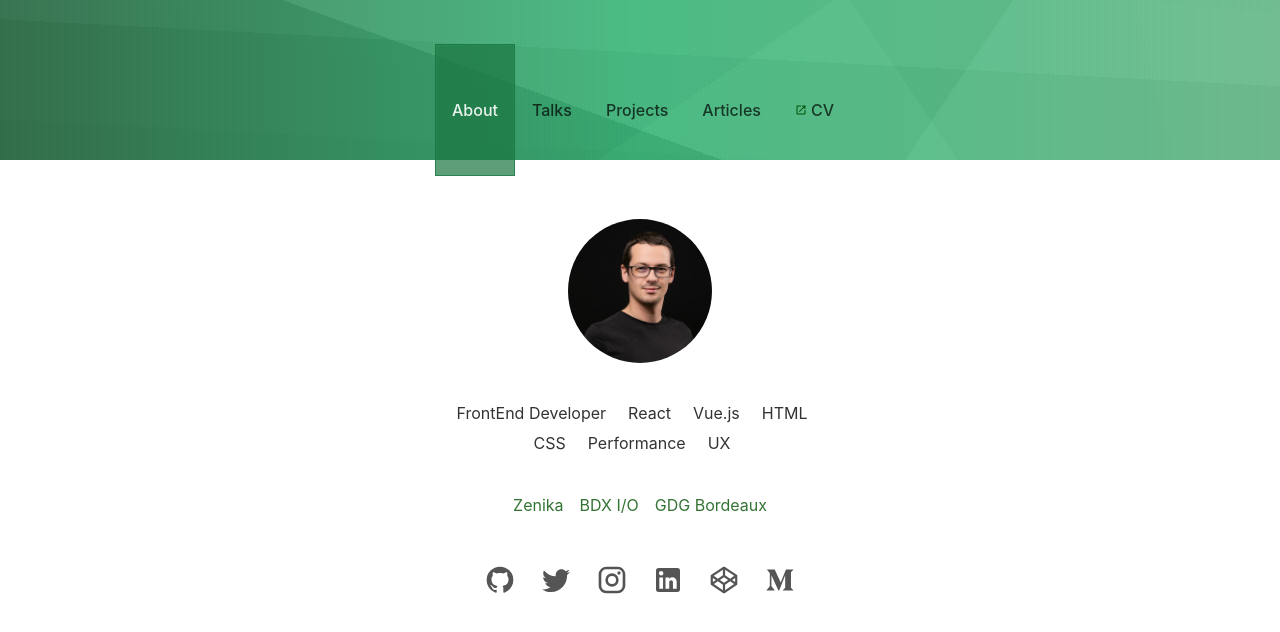
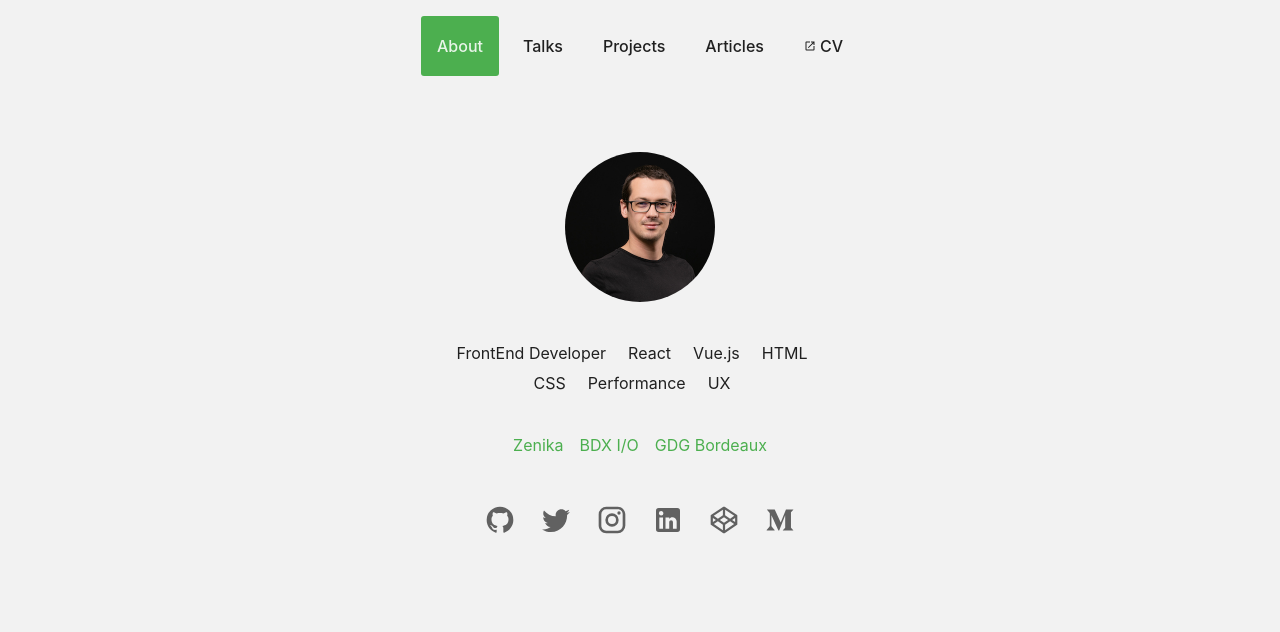
Before and after one commit to brunosabot/brunosabot.dev, a React (Create React App) app: page /about in a window 1280 px wide. Shown: the top 632 px of the page. Built offline with nearby package versions, Linux system fonts and the light colour scheme.

Commit message:
Handle prefers color scheme

```diff
--- a/src/App/Pages.jsx
+++ b/src/App/Pages.jsx
@@ -24,8 +24,9 @@ const Pages = () => {
       style={{
         ...props,
         position: state === "update" ? null : "absolute",
-        height: "100%",
-        width: "100%"
+        height: "calc(100% - 108px)",
+        width: "100%",
+        padding: "16px"
       }}
       key={key}
     >
--- a/src/components/routes/About.module.css
+++ b/src/components/routes/About.module.css
@@ -36,7 +36,7 @@
 }
 
 .BiographyLink {
-  color: rgba(0, 80, 0, 0.8);
+  color: var(--accent-color);
   display: inline-block;
   line-height: 1.5;
   margin: 0 5px;
@@ -46,7 +46,7 @@
   text-decoration: none;
 }
 .BiographyLink:after {
-  background-color: rgba(0, 80, 0, 0.8);
+  background-color: var(--accent-color);
   bottom: 0;
   content: "";
   height: 3px;
@@ -67,33 +67,17 @@
   white-space: nowrap;
 }
 
-.SocialLinksWrapper {
-  background: rgb(171, 128, 77, 0.2);
-  bottom: 0;
-  display: flex;
-  justify-content: center;
-  left: 0;
-  overflow: auto;
-  position: absolute;
-  right: 0;
-}
-.SocialLinks {
-  display: flex;
-  max-width: 100%;
-  width: 384px;
-}
-
 .Social {
   padding: 12px;
 }
 
 .SocialIcon {
   display: block;
-  fill: #555555;
+  fill: var(--text-medium-color);
   height: 32px;
   transition: 0.2s all cubic-bezier(0.4, 0, 0.6, 1);
   width: 32px;
 }
 .SocialIcon:hover {
-  fill: rgba(0, 80, 0, 0.8);
+  fill: var(--accent-color);
 }
--- a/src/components/routes/Articles.module.css
+++ b/src/components/routes/Articles.module.css
@@ -1,13 +1,17 @@
 .Articles {
   align-items: center;
+  background: var(--background-dp1);
+  border-radius: 5px;
+  box-shadow: 0px 2px 1px -1px rgba(0, 0, 0, 0.2), 0px 1px 1px 0px rgba(0, 0, 0, 0.14),
+    0px 1px 3px 0px rgba(0, 0, 0, 0.12);
   display: flex;
   flex-direction: column;
-  max-width: 100%;
-  padding: 40px 16px 16px 16px;
+  margin: auto;
+  max-width: 600px;
+  padding: 8px 16px;
 }
 .Article {
   align-items: center;
-  border-bottom: 1px solid rgba(0, 80, 0, 0.1);
   color: inherit;
   display: flex;
   justify-content: space-between;
@@ -16,11 +20,8 @@
   text-decoration: none;
   width: 560px;
 }
-.Article:first-child {
-  border-top: 1px solid rgba(0, 80, 0, 0.1);
-}
 .Article:hover {
-  color: rgb(0, 80, 0);
+  color: var(--accent-color);
 }
 .Date {
   font-size: 12px;
--- a/src/components/routes/Projects.module.css
+++ b/src/components/routes/Projects.module.css
@@ -1,25 +1,30 @@
 .Projects {
   align-items: center;
+  background: var(--background-dp1);
+  border-radius: 5px;
+  box-shadow: 0px 2px 1px -1px rgba(0, 0, 0, 0.2), 0px 1px 1px 0px rgba(0, 0, 0, 0.14),
+    0px 1px 3px 0px rgba(0, 0, 0, 0.12);
   display: flex;
   flex-direction: column;
-  max-width: 100%;
-  padding: 40px 16px 16px 16px;
+  margin: auto;
+  max-width: 400px;
+  padding: 16px;
 }
 .Project {
   max-width: 100%;
   width: 400px;
 }
 .ProjectLink {
-  color: #333333;
-  line-height: 1.5;
-  text-decoration: none;
+  display: block;
+  margin: -16px -16px 0 -16px;
+  width: calc(100% + 32px);
 }
 .Image {
-  border-radius: 4px;
+  border-radius: 5px 5px 0 0;
   max-width: 100%;
 }
 .Play {
   display: block;
-  margin: auto;
+  margin: 16px auto 0 auto;
   width: 200px;
 }
--- a/src/components/routes/Talks.module.css
+++ b/src/components/routes/Talks.module.css
@@ -1,7 +1,12 @@
 .Talks {
   align-items: center;
+  background: var(--background-dp1);
+  border-radius: 5px;
+  box-shadow: 0px 2px 1px -1px rgba(0, 0, 0, 0.2), 0px 1px 1px 0px rgba(0, 0, 0, 0.14),
+    0px 1px 3px 0px rgba(0, 0, 0, 0.12);
   display: flex;
   flex-direction: column;
-  max-width: 100%;
-  padding: 40px 16px 16px 16px;
+  margin: auto;
+  max-width: 600px;
+  padding: 8px 16px;
 }
--- a/src/components/ui/header/Header.module.css
+++ b/src/components/ui/header/Header.module.css
@@ -1,77 +1,11 @@
 .Wrapper {
   display: flex;
   overflow: auto;
-  padding-bottom: 16px;
 }
 .Header {
   align-items: center;
-  background-image: linear-gradient(
-      56deg,
-      rgba(254, 254, 254, 0.05) 0%,
-      rgba(254, 254, 254, 0.05) 69%,
-      rgba(160, 160, 160, 0.05) 69%,
-      rgba(160, 160, 160, 0.05) 100%
-    ),
-    linear-gradient(
-      194deg,
-      rgba(102, 102, 102, 0.02) 0%,
-      rgba(102, 102, 102, 0.02) 60%,
-      rgba(67, 67, 67, 0.02) 60%,
-      rgba(67, 67, 67, 0.02) 100%
-    ),
-    linear-gradient(
-      76deg,
-      rgba(169, 169, 169, 0.06) 0%,
-      rgba(169, 169, 169, 0.06) 89%,
-      rgba(189, 189, 189, 0.06) 89%,
-      rgba(189, 189, 189, 0.06) 100%
-    ),
-    linear-gradient(
-      326deg,
-      rgba(213, 213, 213, 0.04) 0%,
-      rgba(213, 213, 213, 0.04) 45%,
-      rgba(66, 66, 66, 0.04) 45%,
-      rgba(66, 66, 66, 0.04) 100%
-    ),
-    linear-gradient(
-      183deg,
-      rgba(223, 223, 223, 0.01) 0%,
-      rgba(223, 223, 223, 0.01) 82%,
-      rgba(28, 28, 28, 0.01) 82%,
-      rgba(28, 28, 28, 0.01) 100%
-    ),
-    linear-gradient(
-      3deg,
-      rgba(20, 20, 20, 0.06) 0%,
-      rgba(20, 20, 20, 0.06) 62%,
-      rgba(136, 136, 136, 0.06) 62%,
-      rgba(136, 136, 136, 0.06) 100%
-    ),
-    linear-gradient(
-      200deg,
-      rgba(206, 206, 206, 0.09) 0%,
-      rgba(206, 206, 206, 0.09) 58%,
-      rgba(6, 6, 6, 0.09) 58%,
-      rgba(6, 6, 6, 0.09) 100%
-    ),
-    linear-gradient(
-      304deg,
-      rgba(162, 162, 162, 0.07) 0%,
-      rgba(162, 162, 162, 0.07) 27%,
-      rgba(24, 24, 24, 0.07) 27%,
-      rgba(24, 24, 24, 0.07) 100%
-    ),
-    linear-gradient(
-      186deg,
-      rgba(166, 166, 166, 0.04) 0%,
-      rgba(166, 166, 166, 0.04) 5%,
-      rgba(210, 210, 210, 0.04) 5%,
-      rgba(210, 210, 210, 0.04) 100%
-    ),
-    linear-gradient(90deg, rgb(26, 118, 64), rgb(32, 207, 121), rgb(78, 196, 128));
   display: flex;
   flex-grow: 1;
-  height: 160px;
   justify-content: center;
 }
 .Links {
@@ -79,7 +13,5 @@
   display: flex;
   height: 100%;
   max-width: 100%;
-  padding: 0 16px;
-  white-space: nowrap;
-  width: 442px;
+  padding: 16px 12px;
 }
--- a/src/components/ui/header/HeaderLink.module.css
+++ b/src/components/ui/header/HeaderLink.module.css
@@ -1,18 +1,18 @@
 .Wrapper {
   display: inline-block;
-  height: 100px;
+  height: 60px;
 }
 .HeaderLink {
   align-items: center;
-  border: solid transparent;
-  border-width: 1px;
-  color: rgb(0, 0, 0, 0.7);
+  border-radius: 3px;
+  color: var(--text-color);
   cursor: pointer;
   display: inline-flex;
   font-weight: 500;
   height: 100%;
   justify-content: center;
   line-height: 40px;
+  margin: 0 4px;
   outline: 0;
   padding: 0 16px;
   position: relative;
@@ -21,25 +21,20 @@
 
 @media (hover: hover) {
   .HeaderLink:hover {
-    background-color: rgb(255, 255, 255, 0.3);
-    border-color: rgba(255, 255, 255, 0.3);
-    height: calc(100% - 32px);
-    margin-top: 16px;
+    background-color: var(--background-dp2);
+    height: calc(100% - 16px);
+    margin-top: 8px;
   }
 }
 
 .HeaderLink.HeaderLinkActive {
-  background-color: rgba(26, 118, 64, 0.7);
-  border-color: rgba(26, 118, 64, 0.7);
-  box-shadow: 0 0 0 1px inset rgb(32, 207, 121, 0.1);
-  color: rgba(255, 255, 255, 0.9);
+  background-color: var(--accent-color);
+  color: var(--text-reverse-color);
   cursor: initial;
-  height: calc(100% + 32px);
-  margin-top: -16px;
 }
 
 .External {
-  fill: rgb(0, 80, 0);
+  fill: var(--text-color);
   height: 12px;
   padding-right: 4px;
   width: 16px;
--- a/src/components/ui/images/Avatar.module.css
+++ b/src/components/ui/images/Avatar.module.css
@@ -1,11 +1,14 @@
 .Avatar {
-  border: 3px solid;
-  border-color: transparent;
+  border: 0 solid;
+  border-color: rgb(26, 118, 64) rgb(32, 207, 121) rgb(78, 196, 128) rgba(0, 80, 0, 0.8);
   border-radius: 75px;
+  box-sizing: initial;
   height: 150px;
+  margin: 4px;
   transition: 0.2s all cubic-bezier(0.4, 0, 0.6, 1);
   width: 150px;
 }
 .Avatar:hover {
-  border-color: rgb(26, 118, 64) rgb(32, 207, 121) rgb(78, 196, 128) rgba(0, 80, 0, 0.8);
+  border-width: 4px;
+  margin: 0;
 }
--- a/src/components/ui/talks/Talk.module.css
+++ b/src/components/ui/talks/Talk.module.css
@@ -5,15 +5,11 @@
   white-space: nowrap;
 }
 .Talk {
-  border-bottom: 1px solid rgba(0, 80, 0, 0.1);
   max-width: 100%;
   width: 560px;
 }
-.Talk:first-child {
-  border-top: 1px solid rgba(0, 80, 0, 0.1);
-}
 .Talk:hover {
-  color: rgb(0, 80, 0);
+  color: var(--accent-color);
 }
 .Head {
   align-items: center;
--- a/src/index.css
+++ b/src/index.css
@@ -1,11 +1,33 @@
 body {
-  color: #333333;
-  fill: #333333;
+  --accent-color: #a5d6a7;
+  --background: #121212;
+  --text-color: rgba(255, 255, 255, 0.87);
+  --text-medium-color: rgba(255, 255, 255, 0.6);
+  --text-reverse-color: rgba(0, 0, 0, 0.87);
+  --background-dp1: rgb(255, 255, 255, 0.05);
+  --background-dp2: rgb(255, 255, 255, 0.1);
+
+  background-color: var(--background);
+  color: var(--text-color);
+  fill: var(--text-color);
   font-family: -apple-system, BlinkMacSystemFont, "Segoe UI", "Roboto", "Oxygen", "Ubuntu",
     "Cantarell", "Fira Sans", "Droid Sans", "Helvetica Neue", sans-serif;
   -webkit-font-smoothing: antialiased;
   -moz-osx-font-smoothing: grayscale;
 }
+
+@media (prefers-color-scheme: light) {
+  body {
+    --accent-color: #4caf4f;
+    --background: rgba(0, 0, 0, 0.05);
+    --text-color: rgba(0, 0, 0, 0.87);
+    --text-medium-color: rgba(0, 0, 0, 0.6);
+    --text-reverse-color: rgba(255, 255, 255, 0.87);
+    --background-dp1: rgb(255, 255, 255, 1);
+    --background-dp2: rgb(0, 0, 0, 0.1);
+  }
+}
+
 #root {
   bottom: 0;
   left: 0;
```
